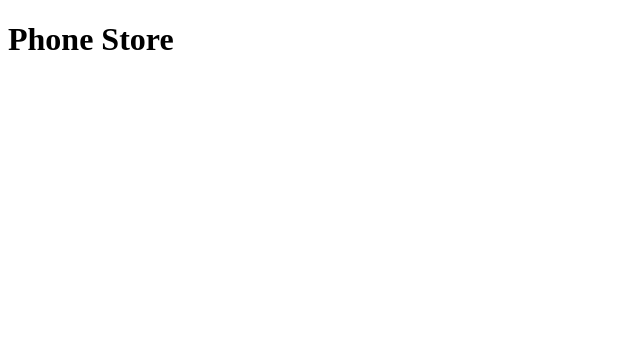
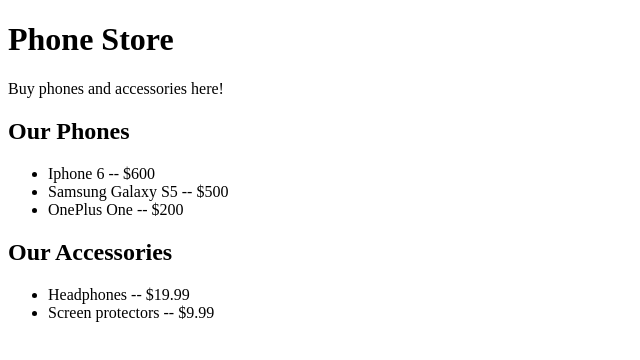
Before and after one commit to islamhaqq/You-Dont-Know-JavaScript, a plain HTML site: page question1/store.html in a window 1280 px wide. Shown: the whole page, without its empty margins (0-640 px from the left). Drawn offline with Linux system fonts and the light colour scheme.

Commit message:
add store front page

```diff
--- a/question1/store.html
+++ b/question1/store.html
@@ -4,7 +4,34 @@
 <html>
 
   <body>
+    <!-- Phone Store's Ad -->
     <h1>Phone Store</h1>
+    <p>Buy phones and accessories here!</p>
+
+    <!-- List of phones to buy -->
+    <h2>Our Phones</h2>
+    <ul>
+      <li>
+        Iphone 6 -- $600
+      </li>
+      <li>
+        Samsung Galaxy S5 -- $500
+      </li>
+      <li>
+        OnePlus One -- $200
+      </li>
+    </ul>
+
+    <!-- List of accessories -->
+    <h2>Our Accessories</h2>
+    <ul>
+      <li>
+        Headphones -- $19.99
+      </li>
+      <li>
+        Screen protectors -- $9.99
+      </li>
+    </ul>
   </body>
 
 
```
Also changed, not shown: question1/controller.js (+10 -0 lines), question1/user-submission.html (+10 -1 lines).
